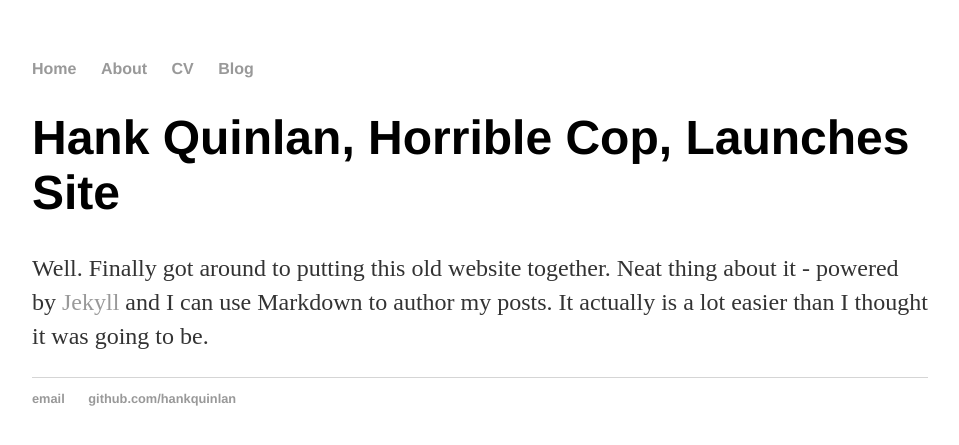
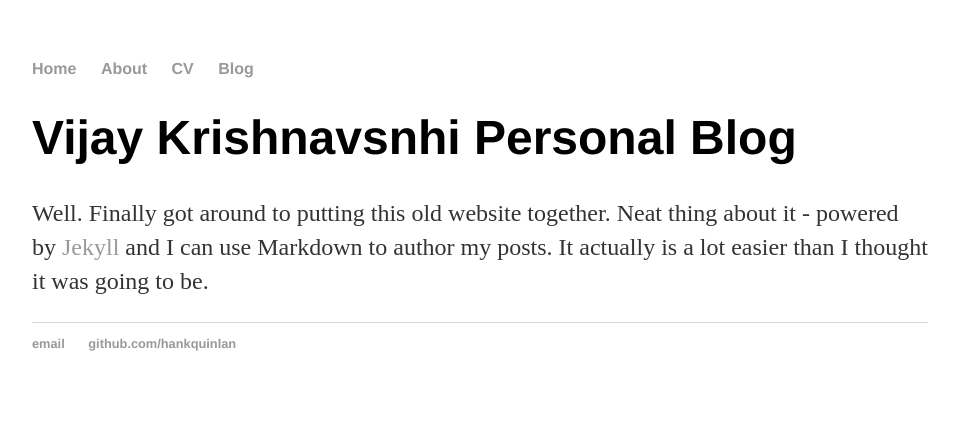
Before and after one commit to vijaykrishnavanshi/vijaykrishnavanshi.github.io, a Jekyll site: the page built from _posts/2014-04-30-hank-quinlan-site-launched.md, in a window 1280 px wide. Shown: the top 445 px of the page, without its empty margins (160-1119 px from the left). Built offline with Jekyll 4.4.1, drawn with Linux system fonts in a browser that asks for light colours.

Commit message:
Update 2014-04-30-hank-quinlan-site-launched.md

```diff
--- a/_posts/2014-04-30-hank-quinlan-site-launched.md
+++ b/_posts/2014-04-30-hank-quinlan-site-launched.md
@@ -1,6 +1,6 @@
 ---
 layout: post
-title: "Hank Quinlan, Horrible Cop, Launches Site"
+title: "Vijay Krishnavsnhi Personal Blog"
 date: 2014-04-30
 ---
 
```
